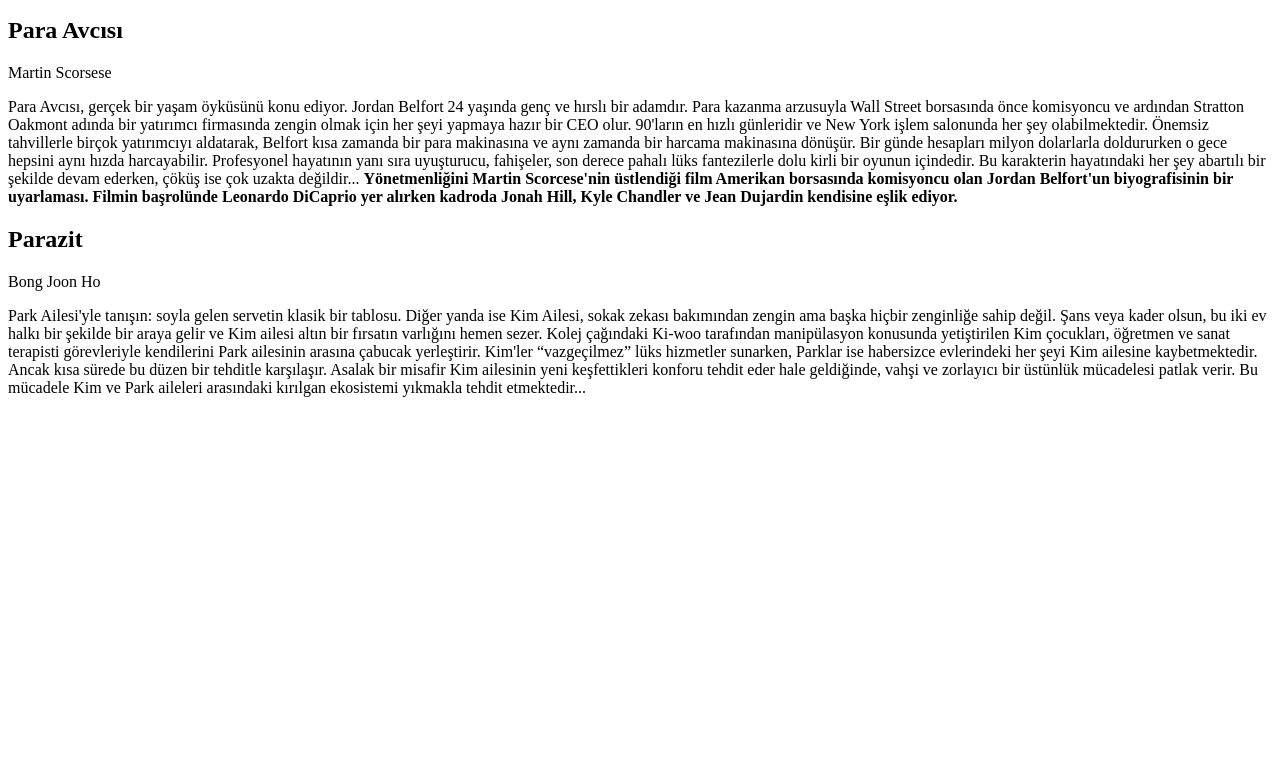
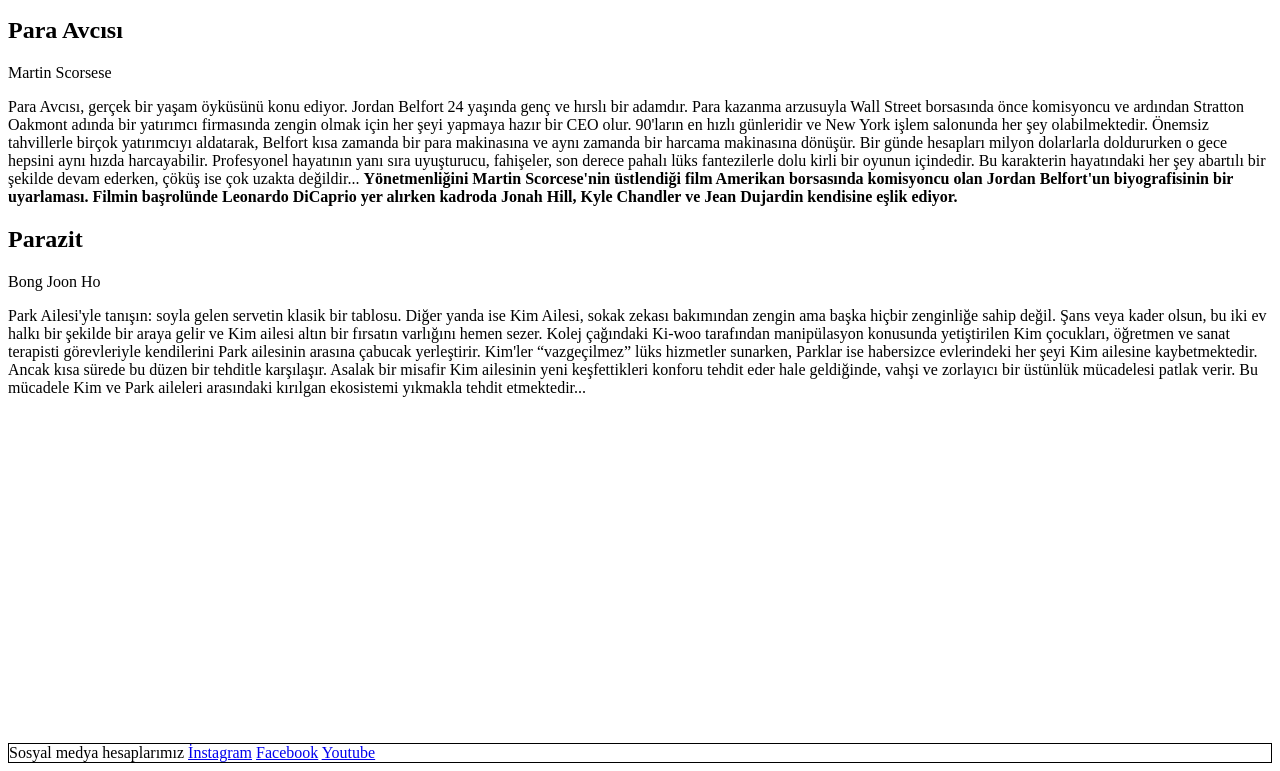
Before and after one commit to almaliselin/movie_app, a plain HTML site: page uygulama_2/film_ozetleri.html in a window 1280 px wide. Shown: the part 2398-3169 px from the top of the page. Before the commit the page ends 2811 px from the top, so only its background shows below. Drawn offline with Linux system fonts and the light colour scheme; files whose address does not match are found by name.

Commit message:
sayfalara commentler eklendi

```diff
--- a/uygulama_2/film_ozetleri.html
+++ b/uygulama_2/film_ozetleri.html
@@ -27,6 +27,7 @@
         </nav>
     </header>
 
+    <!--sayfanın ana başlığı ve içindekiler kısmı eklendi, isme tıklandığında ilgili yazıya kaydırıyor sayfayı-->
     <header>
 
         <h1><ins>Kullanıcılar Tarafından Seçilmiş 10 Film</ins></h1>
@@ -50,6 +51,7 @@
 
     </header>
 
+    <!--sayfanın ana içerikleri article etiketiyle ekledim, id ekleyerek yukarıdaki içindekilerin çalışmasını sağladım, içerik yazılarından birincisinde span ile yazı bold haline geldi, diğerlerinde strong etiketi kullanıldı-->
     <main>
         <article id="1numara">
             <h2>Sevimli Canavarlar</h2>
@@ -113,11 +115,17 @@
         </article>
 
     </main>
-
-
-
-
-
+    <!--footer kısmı-->
+    <!--sosyal medyalara link olarak düzenledim, kutu içine alıp yerini sayfa sonu olacak şekilde ayarladım-->
+    <!--footer, nav, style, a, target-->
+    <footer style="border: thin solid black; margin-top: 346px;">
+        <nav>
+        Sosyal medya hesaplarımız
+        <a href="#" target="_blank">İnstagram</a>
+        <a href="#" target="_blank">Facebook</a>
+        <a href="#" target="_blank">Youtube</a>
+        </nav>
+    </footer>
 
 
 </body>
```
Also changed, not shown: uygulama_2/esaretin_bedeli.html (+8 -5 lines), uygulama_2/forrest_gump.html (+8 -6 lines), uygulama_2/gelecege_donus.html (+8 -5 lines).
